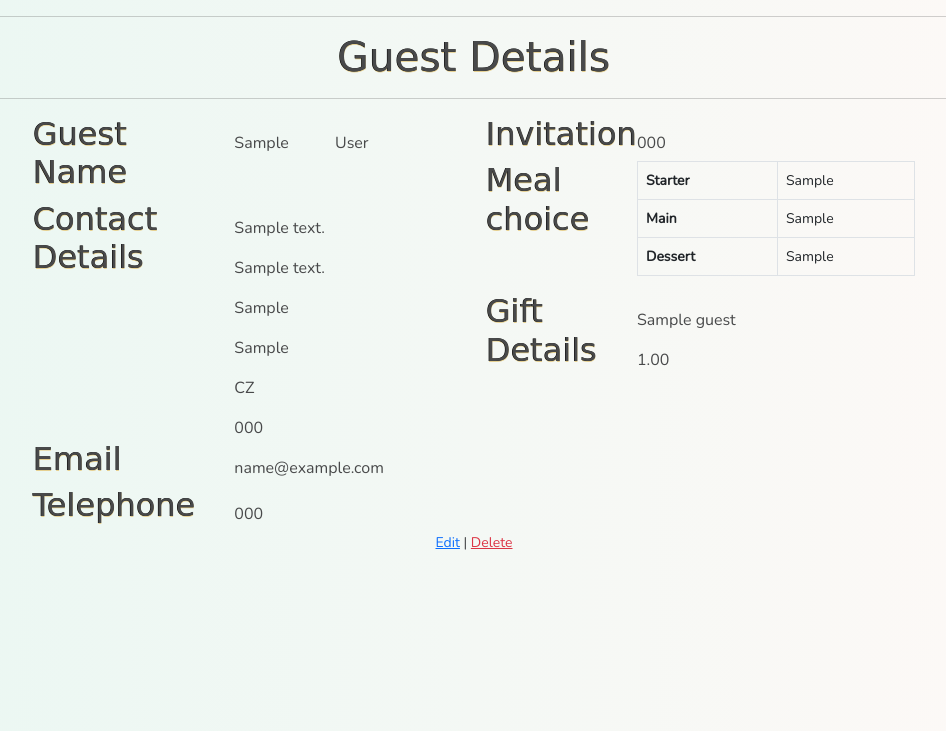
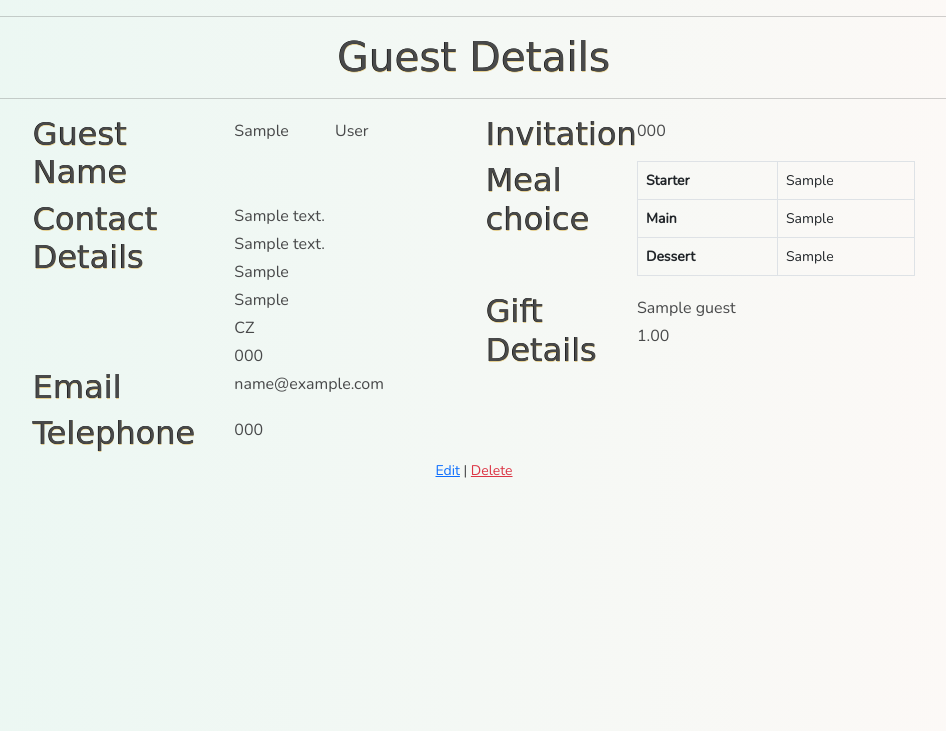
Before and after one commit to SiobhanBaines/Ciara-and-Sams-Big-Day, a Django app: page /guests/1/ in a window 1280 px wide. Shown: the part 69-800 px from the top of the page, without its empty margins (166-1112 px from the left). Run offline with Django 3.2, Linux system fonts and the light colour scheme; a user stored in the database is signed in; tables that the repository leaves empty hold one stand-in row (values such as "Sample post"); some libraries are stand-ins or nearby versions; some web fonts are replaced.

Commit message:
Fix alignment on Guest View and change Our Story wording

```diff
--- a/guests/templates/guests/view_guest.html
+++ b/guests/templates/guests/view_guest.html
@@ -28,10 +28,10 @@
                         <h3 class="cursive-text-color text-align-left fs-2">Guest Name</h3>
                     </div>
                     <div class="col-12 col-md-2 align-items-end">
-                        <p class="mb-0 mt-3">{{ guest.first_name }}</p>
+                        <p class="mb-0 mt-1">{{ guest.first_name }}</p>
                     </div>
                     <div class="col-12 col-md-2">
-                        <p class="mb-0 mt-3">{{ guest.last_name }}</p>
+                        <p class="mb-0 mt-1">{{ guest.last_name }}</p>
                     </div>
                 </div>
 
@@ -40,12 +40,12 @@
                         <h3 class="cursive-text-color fs-2">Contact Details</h3>
                     </div>
                     <div class="col-12 col-md-4">
-                        <p class="mb-0 mt-3">{{ guest.address_line_1 }}</p>
-                        <p class="mb-0 mt-3">{{ guest.address_line_2 }}</p>
-                        <p class="mb-0 mt-3">{{ guest.city }}</p>
-                        <p class="mb-0 mt-3">{{ guest.county }}</p>
-                        <p class="mb-0 mt-3">{{ guest.country }}</p>
-                        <p class="mb-0 mt-3">{{ guest.postcode }}</p>
+                        <p class="mb-0 mt-1">{{ guest.address_line_1 }}</p>
+                        <p class="mb-0 mt-1">{{ guest.address_line_2 }}</p>
+                        <p class="mb-0 mt-1">{{ guest.city }}</p>
+                        <p class="mb-0 mt-1">{{ guest.county }}</p>
+                        <p class="mb-0 mt-1">{{ guest.country }}</p>
+                        <p class="mb-0 mt-1">{{ guest.postcode }}</p>
                     </div>
                 </div>
 
@@ -54,7 +54,7 @@
                         <h3 class="cursive-text-color fs-2">Email</h3>
                     </div>
                     <div class="col-12 col-md-4">
-                        <p class="mb-0 mt-3">{{ guest.email }}</p>
+                        <p class="mb-0 mt-1">{{ guest.email }}</p>
                     </div>
                 </div>
 
@@ -63,7 +63,7 @@
                         <h3 class="cursive-text-color fs-2">Telephone</h3>
                     </div>
                     <div class="col-12 col-md-4">
-                        <p class="mb-0 mt-3">{{ guest.phone_number }}</p>
+                        <p class="mb-0 mt-1">{{ guest.phone_number }}</p>
                     </div>
                 </div>
             </div>
@@ -75,9 +75,9 @@
                     </div>
                     <div class="col-12 col-md-4 ">
                         {% if guest.accepted %}
-                            <p class="mb-0 mt-3">{{ guest.accepted }}</p>
+                            <p class="mb-0 mt-1">{{ guest.accepted }}</p>
                         {% else %}
-                            <p class="mb-0 mt-3">No Reply</p>
+                            <p class="mb-0 mt-1">No Reply</p>
                         {% endif %}
                     </div>
                 </div>
@@ -117,12 +117,12 @@
                     </div>
                     <div class="col-6 col-md-4">
                         {% if guest.gift_chosen %}
-                            <p class="mb-0 mt-3">{{ guest.gift_name }}</p>
+                            <p class="mb-0 mt-1">{{ guest.gift_name }}</p>
                             {% if guest.gift_value %}
-                                <p class="mb-0 mt-3">{{ guest.gift_value }}</p>
+                                <p class="mb-0 mt-1">{{ guest.gift_value }}</p>
                             {% endif %}
                         {% else %}
-                            <p class="mb-0 mt-3">No Gift Details Available</p>
+                            <p class="mb-0 mt-1">No Gift Details Available</p>
                         {% endif %}
                     </div>
                 </div>
```
